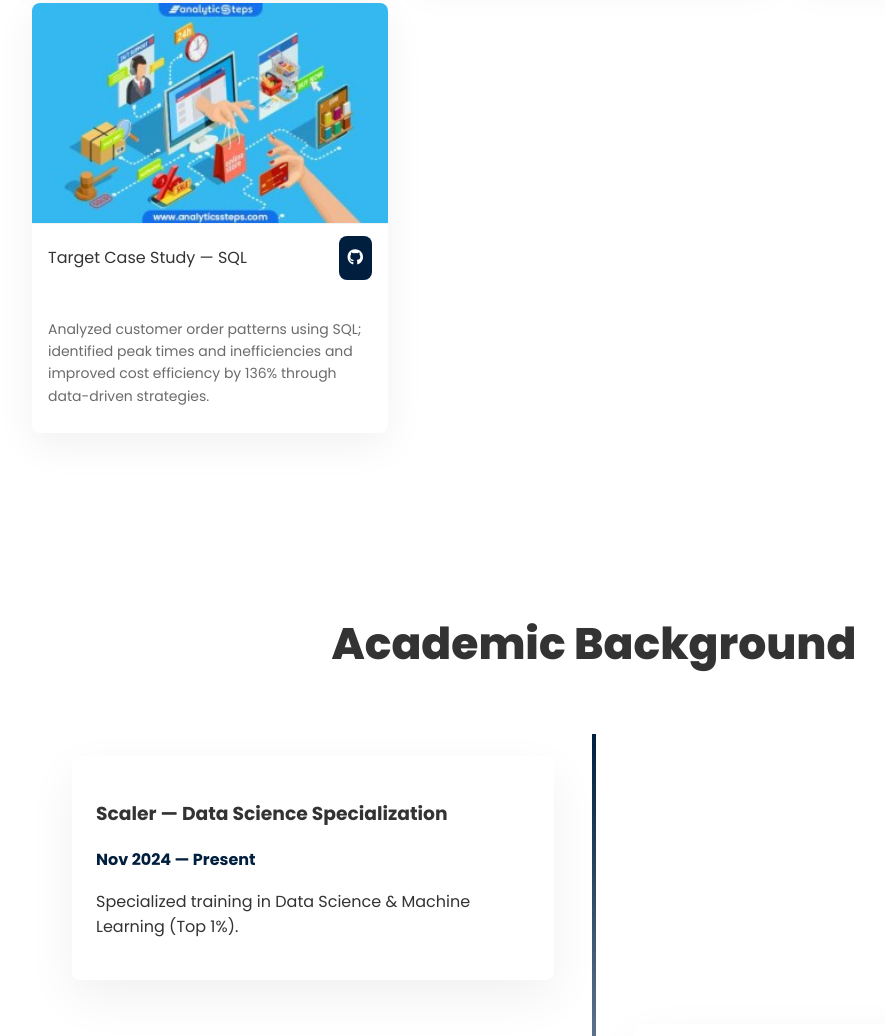
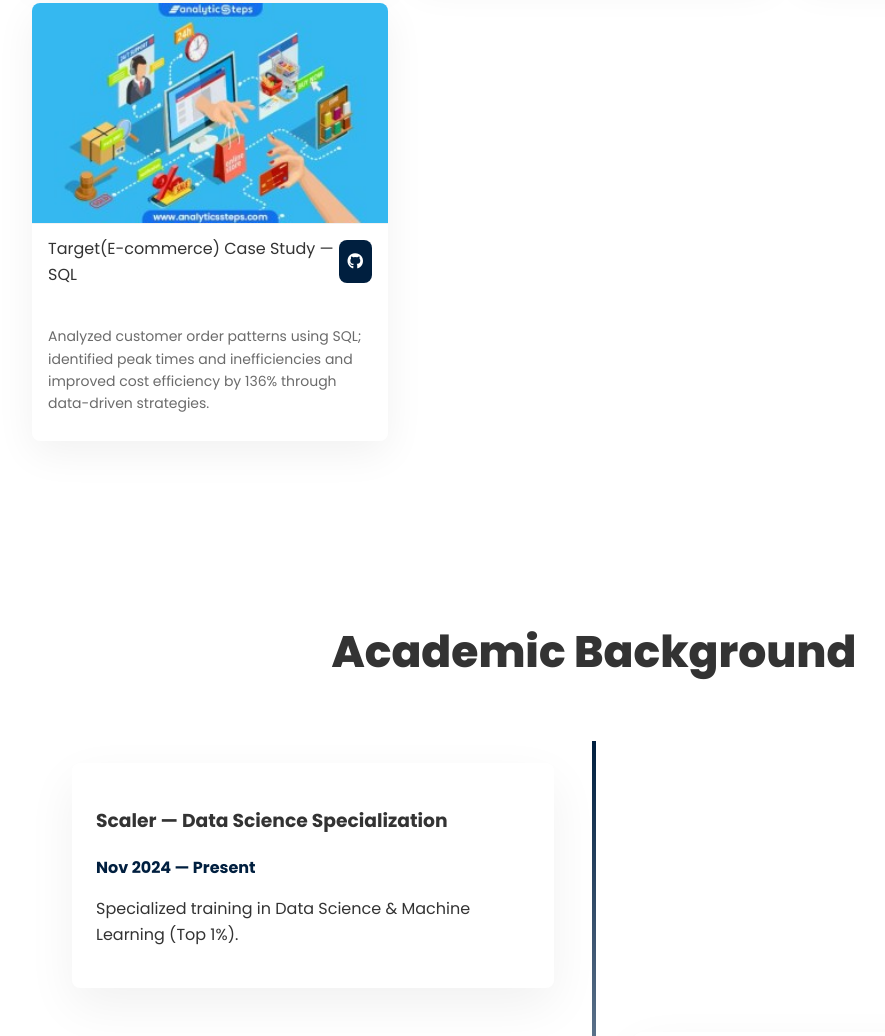
Before and after one commit to hemalatham236/hemalatha.github.io, a plain HTML site: page index.html in a window 1280 px wide. Shown: the part 4037-5073 px from the top of the page, without its empty margins (46-931 px from the left). Drawn offline with nearby package versions, Linux system fonts and the light colour scheme.

Commit message:
Update project description for Target SQL case study

```diff
--- a/index.html
+++ b/index.html
@@ -184,7 +184,7 @@
         <article class="project-card" data-aos="zoom-in">
           <img src="assets/project4.jpg" alt="Target SQL project" />
           <div class="project-footer">
-            <span>Target Case Study — SQL</span>
+            <span>Target(E-commerce) Case Study — SQL</span>
             <a href="https://github.com/hemalatham236/learning/tree/main/hemalatha" target="_blank" class="git"><i class="fab fa-github"></i></a>
           </div>
           <div class="project-desc">
```
